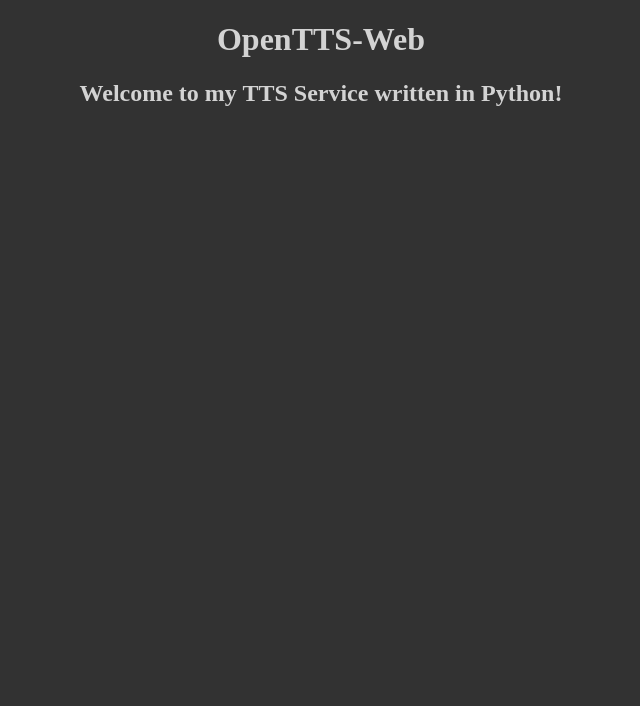
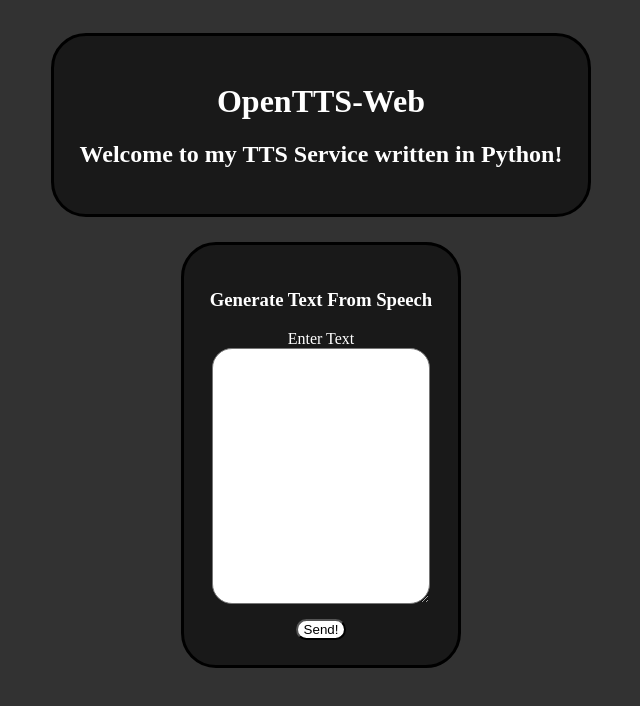
Before and after one commit to Moritisimor/Open-TTS-App, a plain HTML site: page src/static/index.html in a window 1280 px wide. Shown: the whole page, without its empty margins (319-959 px from the left). Drawn offline with Linux system fonts and the light colour scheme.

Commit message:
Extended API for generating Text From Speech by introducing a model-class with attributes. Also updated Web-Frontend to fit planned features

```diff
--- a/src/static/index.html
+++ b/src/static/index.html
@@ -8,7 +8,19 @@
   </head>
 
 	<body>
-		<h1>OpenTTS-Web</h1>
-		<h2>Welcome to my TTS Service written in Python!</h2>
+		<div class="top">
+			<h1>OpenTTS-Web</h1>
+			<h2>Welcome to my TTS Service written in Python!</h2>
+		</div>
+		<br>
+		<div class="main">
+			<h3>Generate Text From Speech</h3>
+
+			<label for="textTextarea">Enter Text</label><br>
+			<textarea id="textTextarea" style="line-height: 2; height: 250px; width: 95%"></textarea>
+
+			<br>
+			<button id="sendButton" style="margin-top: 5%">Send!</button>
+		</div>
 	</body>
 </html>
--- a/src/static/style.css
+++ b/src/static/style.css
@@ -1,11 +1,20 @@
 html {
     background-color: rgb(50, 50, 50);
-    color: lightgray;
+    color: rgb(255, 255, 255);
     text-align: center;
 }
 
-button {
-    background-color: black;
-    color: white;
+textarea, button {
+    background-color: white;
+    color: black;
+    border-radius: 20px
+}
+
+.top, .main {
+    margin-top: 2%;
+    border: solid black;
     border-radius: 35px;
+    padding: 2%;
+    display: inline-block;
+    background-color: rgb(25, 25, 25);
 }
```
Also changed, not shown: 2 other files.
